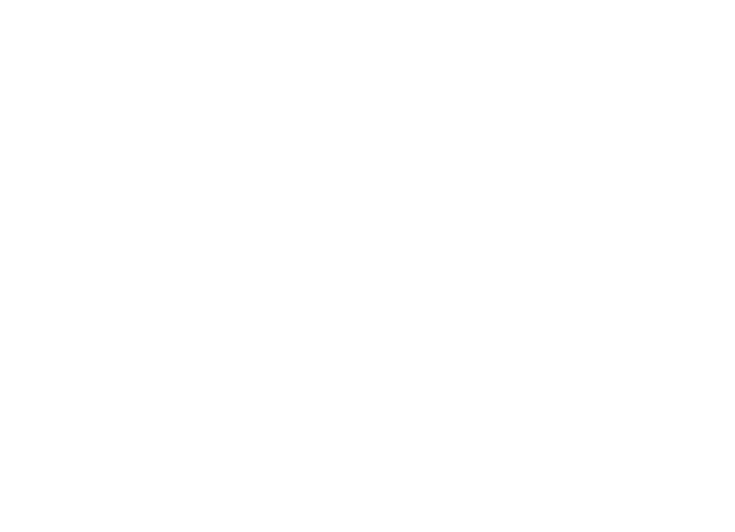
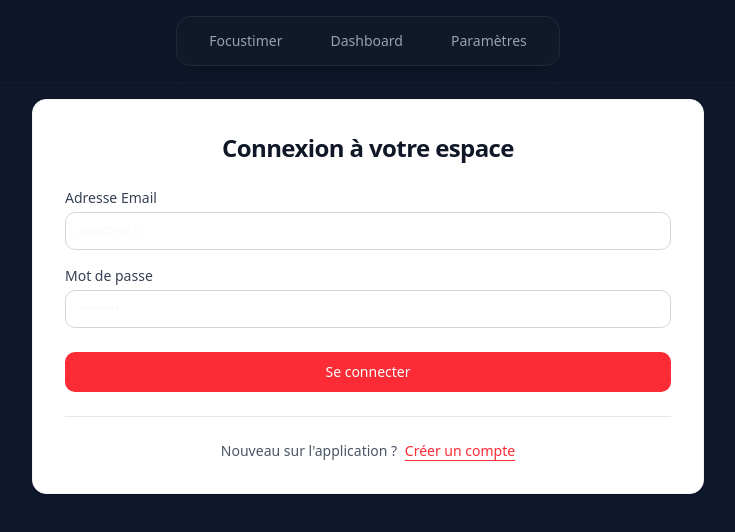
Before and after one commit to MDGav82/FocusTimer, a React (Vite) app: page /authentification in a window 1280 px wide. Before the commit this address had no page. Shown: the top 532 px of the page, without its empty margins (272-1007 px from the left). Built offline with nearby package versions, Linux system fonts and the light colour scheme.

Commit message:
add sample authpage and it's route

```diff
--- /dev/null
+++ b/src/app/auth/AuthPage.tsx
@@ -0,0 +1,154 @@
+import { useState } from "react";
+import { useNavigate } from "react-router-dom";
+import { UserRepository } from "@/storage/repositories";
+import { apiFetch, parseEntity } from "@/storage/apiFetch.ts";
+import { UserSchema } from "@/model/schemas.ts";
+import type { User } from "@/model/User.ts";
+
+export function AuthPage() {
+  const navigate = useNavigate();
+  const [isLogin, setIsLogin] = useState<boolean>(true);
+
+  // États du formulaire
+  const [username, setUsername] = useState("");
+  const [email, setEmail] = useState("");
+  const [password, setPassword] = useState("");
+  const [isLoading, setIsLoading] = useState(false);
+  const [error, setError] = useState<string | null>(null);
+
+  const handleSubmit = async (e: React.FormEvent) => {
+    e.preventDefault();
+    setIsLoading(true);
+    setError(null);
+
+    try {
+      let user: User;
+
+      if (isLogin) {
+        // Appel direct à l'API de connexion sans modifier ApiUserRepository
+        const data = await apiFetch(`/api/auth/login`, {
+          method: "POST",
+          body: JSON.stringify({ email, pass: password }),
+          headers: { "Content-Type": "application/json" },
+        });
+        user = parseEntity(UserSchema, data);
+      } else {
+        // Appel direct à l'API d'inscription
+        const data = await apiFetch(`/api/auth/register`, {
+          method: "POST",
+          body: JSON.stringify({ username, email, pass: password }),
+          headers: { "Content-Type": "application/json" },
+        });
+        user = parseEntity(UserSchema, data);
+      }
+
+      // Mise à jour de la session locale avec la méthode déjà disponible sur UserRepository
+      await UserRepository.updateSessionMeta({
+        lastUserId: user.id,
+      });
+
+      // Redirection vers la Landing Page
+      navigate("/");
+    } catch (err: any) {
+      setError(err.message || "Une erreur est survenue lors de l'authentification.");
+    } finally {
+      setIsLoading(false);
+    }
+  };
+
+  return (
+    <div className="w-full max-w-2xl mx-auto space-y-8 pt-4 pb-4">
+
+      {/* Carte d'authentification */}
+      <div className="bg-white p-8 rounded-xl shadow-sm border border-gray-100 space-y-6">
+        <div className="text-center space-y-2">
+          <h2 className="text-2xl font-bold tracking-tight text-gray-900">
+            {isLogin ? "Connexion à votre espace" : "Créer un compte"}
+          </h2>
+        </div>
+
+        {error && (
+          <div className="p-3 text-sm text-red-600 bg-red-50 rounded-lg border border-red-100">
+            {error}
+          </div>
+        )}
+
+        {/* Formulaire */}
+        <form onSubmit={handleSubmit} className="space-y-4">
+          {!isLogin && (
+            <div>
+              <label className="block text-sm font-medium text-gray-700 mb-1">
+                Nom d'utilisateur
+              </label>
+              <input
+                type="text"
+                required
+                value={username}
+                onChange={(e) => setUsername(e.target.value)}
+                placeholder="xXx_JeanRemiDu73_xXx"
+                className="w-full px-3 py-2 border border-gray-300 rounded-lg focus:outline-none focus:ring-2 focus:ring-red-500 text-sm"
+              />
+            </div>
+          )}
+
+          <div>
+            <label className="block text-sm font-medium text-gray-700 mb-1">
+              Adresse Email
+            </label>
+            <input
+              type="email"
+              required
+              value={email}
+              onChange={(e) => setEmail(e.target.value)}
+              placeholder="abc@de.fr"
+              className="w-full px-3 py-2 border border-gray-300 rounded-lg focus:outline-none focus:ring-2 focus:ring-red-500 text-sm"
+            />
+          </div>
+
+          <div>
+            <label className="block text-sm font-medium text-gray-700 mb-1">
+              Mot de passe
+            </label>
+            <input
+              type="password"
+              required
+              value={password}
+              onChange={(e) => setPassword(e.target.value)}
+              placeholder="••••••••"
+              className="w-full px-3 py-2 border border-gray-300 rounded-lg focus:outline-none focus:ring-2 focus:ring-red-500 text-sm"
+            />
+          </div>
+
+          <button
+            type="submit"
+            disabled={isLoading}
+            className={`w-full py-2.5 px-4 text-sm font-medium text-white bg-red-500 hover:bg-red-600 rounded-lg transition-colors mt-2 ${
+              isLoading ? "opacity-50 cursor-wait" : ""
+            }`}
+          >
+            {isLoading ? "Vérification..." : isLogin ? "Se connecter" : "S'inscrire"}
+          </button>
+        </form>
+
+        <hr className="border-gray-200" />
+
+        {/* Toggle entre Connexion et Inscription */}
+        <div className="text-center text-sm">
+          <span className="text-gray-600">
+            {isLogin ? "Nouveau sur l'application ?" : "Déjà un compte ?"}
+          </span>{" "}
+          <button
+            type="button"
+            onClick={() => {
+              setIsLogin(!isLogin);
+              setError(null);
+            }}
+            className="text-red-500 hover:text-red-600 font-medium underline underline-offset-4 ml-1"
+          >
+            {isLogin ? "Créer un compte" : "Se connecter"}
+          </button>
+        </div>
+      </div>
+    </div>
+  );
+}
--- a/src/frontend.tsx
+++ b/src/frontend.tsx
@@ -12,6 +12,7 @@
 import DashboardPage from "./app/dashboard/DashboardPage";
 import ParamsPage from "./app/setting/SettingsPage";
 import { LandingPage } from "./app/landing/LandingPage";
+import { AuthPage } from "./app/auth/AuthPage";
 
 // Check to avoid multiple calls
 let hasStarted = false;
@@ -34,6 +35,7 @@
         <Route index element={<LandingPage />}/>
         <Route path="dashboard" element={<DashboardPage />}/>
         <Route path="settings" element={<ParamsPage />}/>
+        <Route path="authentification" element={<AuthPage />}/>
       </Route>
     </Routes>
   </BrowserRouter>);
```
